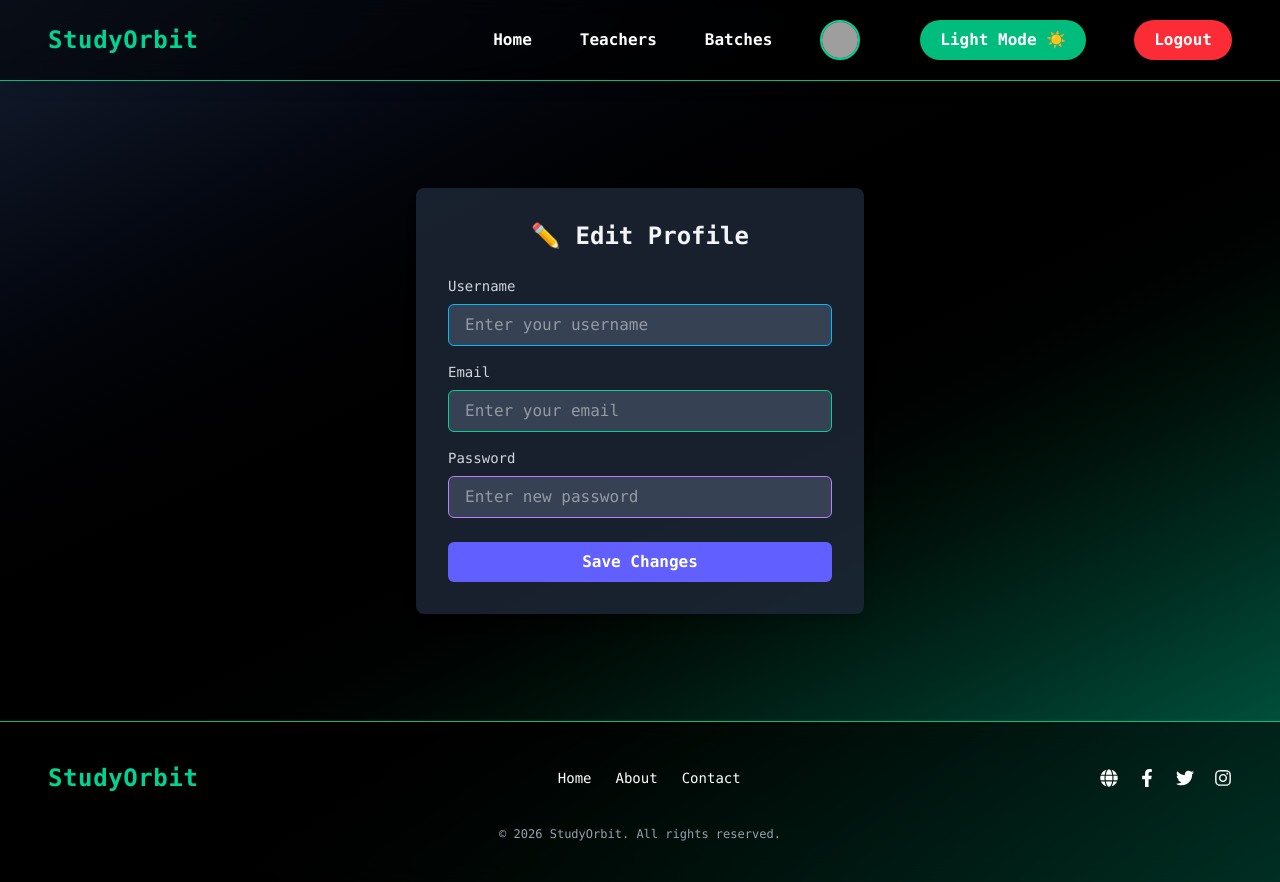
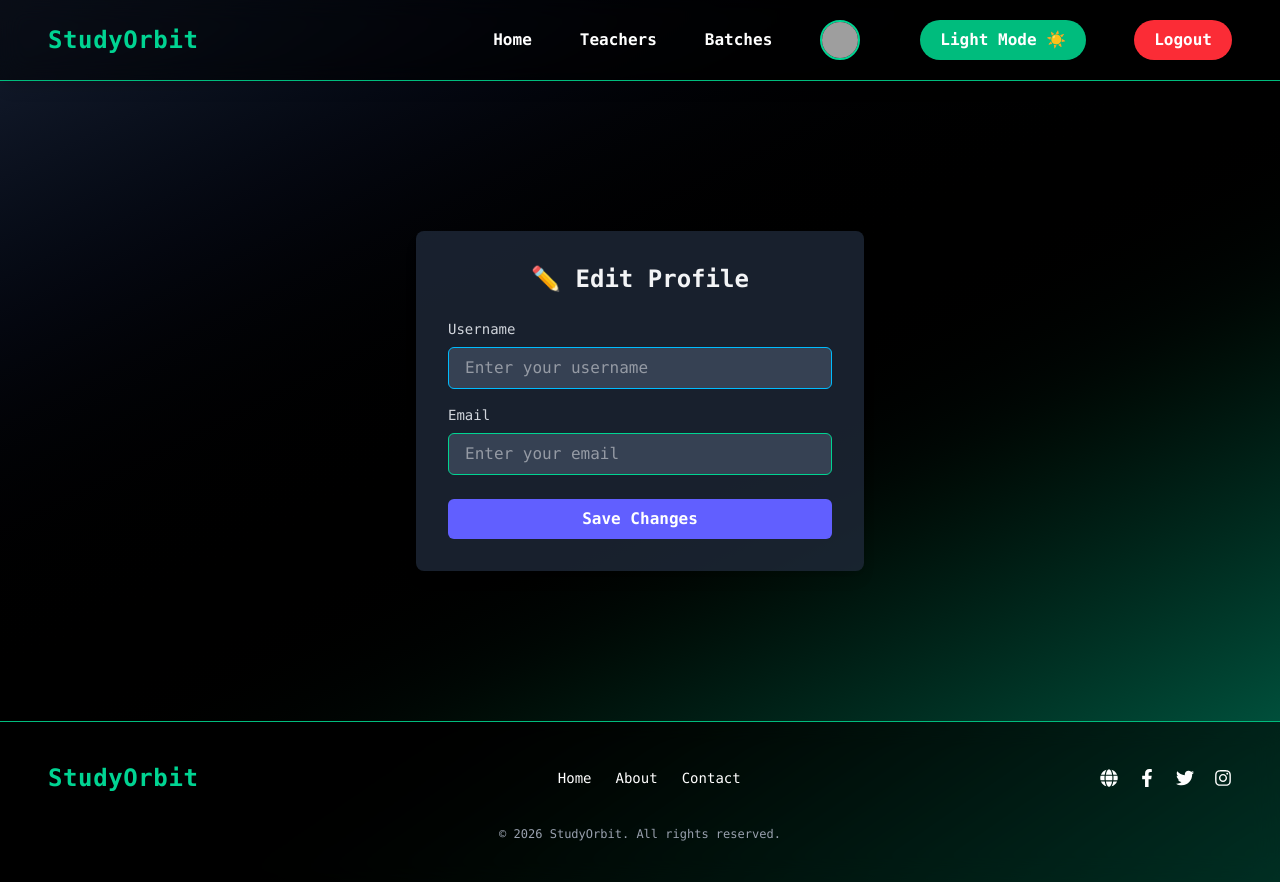
Before and after one commit to zenorbits/Study-Orbit, a React app in the folder Frontend/: page /admin/editprofile in a window 1280 px wide. Built offline with nearby package versions, Linux system fonts and the light colour scheme; no server answers; sample sign-in values are in the browser's storage; grey boxes are pictures that could not be loaded; the HTML template or start-up script is replaced by a standard one.

Commit message:
New edit profile ui

```diff
--- a/Frontend/src/components/EditProfileForm.jsx
+++ b/Frontend/src/components/EditProfileForm.jsx
@@ -3,8 +3,7 @@ import React, { useState } from "react";
 const EditProfileForm = () => {
   const [formData, setFormData] = useState({
     username: "",
-    email: "",
-    password: ""
+    email: ""
   });
 
   const handleChange = (e) => {
@@ -56,7 +55,7 @@ const EditProfileForm = () => {
         </div>
 
         {/* Email */}
-        <div className="mb-4">
+        <div className="mb-6">
           <label
             htmlFor="email"
             className="block text-sm font-medium text-gray-700 dark:text-gray-300 mb-2"
@@ -77,28 +76,6 @@ const EditProfileForm = () => {
           />
         </div>
 
-        {/* Password */}
-        <div className="mb-6">
-          <label
-            htmlFor="password"
-            className="block text-sm font-medium text-gray-700 dark:text-gray-300 mb-2"
-          >
-            Password
-          </label>
-          <input
-            type="password"
-            id="password"
-            name="password"
-            value={formData.password}
-            onChange={handleChange}
-            placeholder="Enter new password"
-            required
-            className="w-full px-4 py-2 border border-purple-400 rounded-md
-                       bg-gray-50 dark:bg-gray-700 text-gray-900 dark:text-gray-100
-                       focus:ring-2 focus:ring-purple-400 focus:outline-none"
-          />
-        </div>
-
         {/* Submit Button */}
         <button
           type="submit"
```
